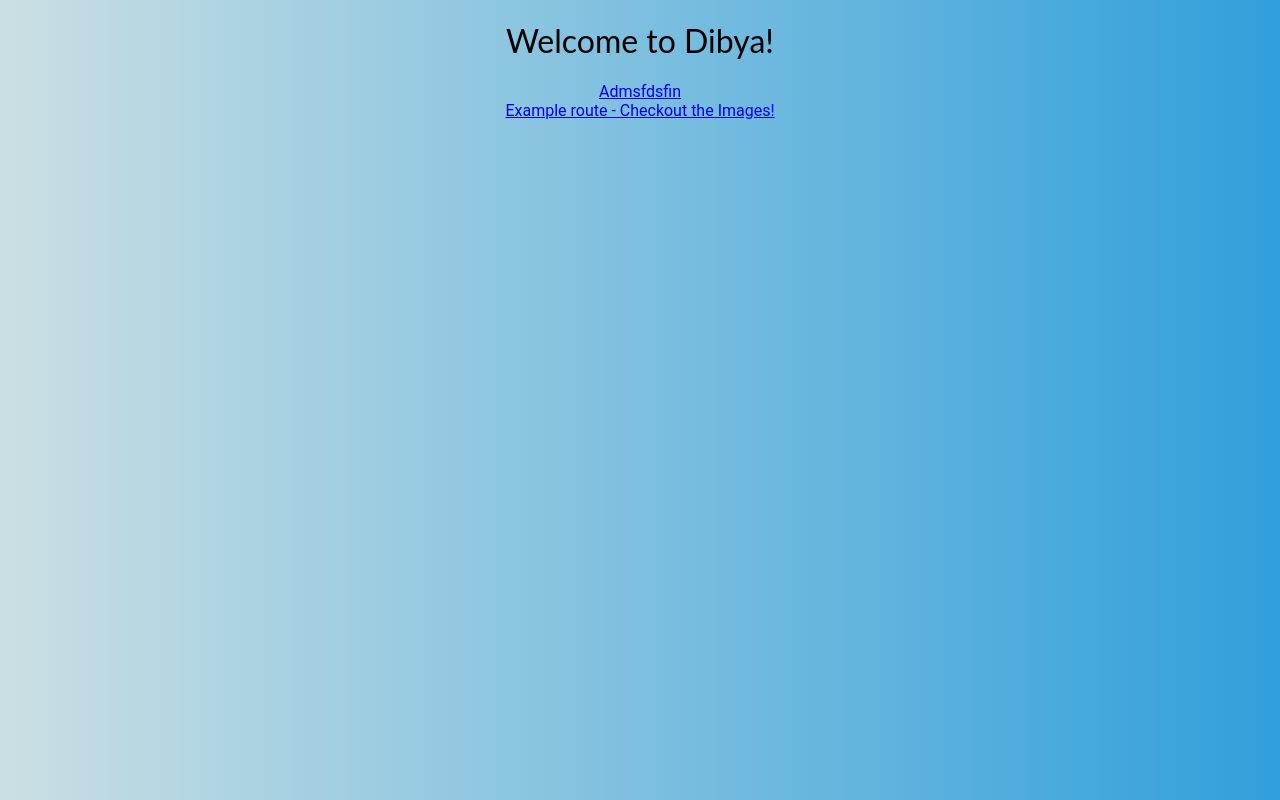
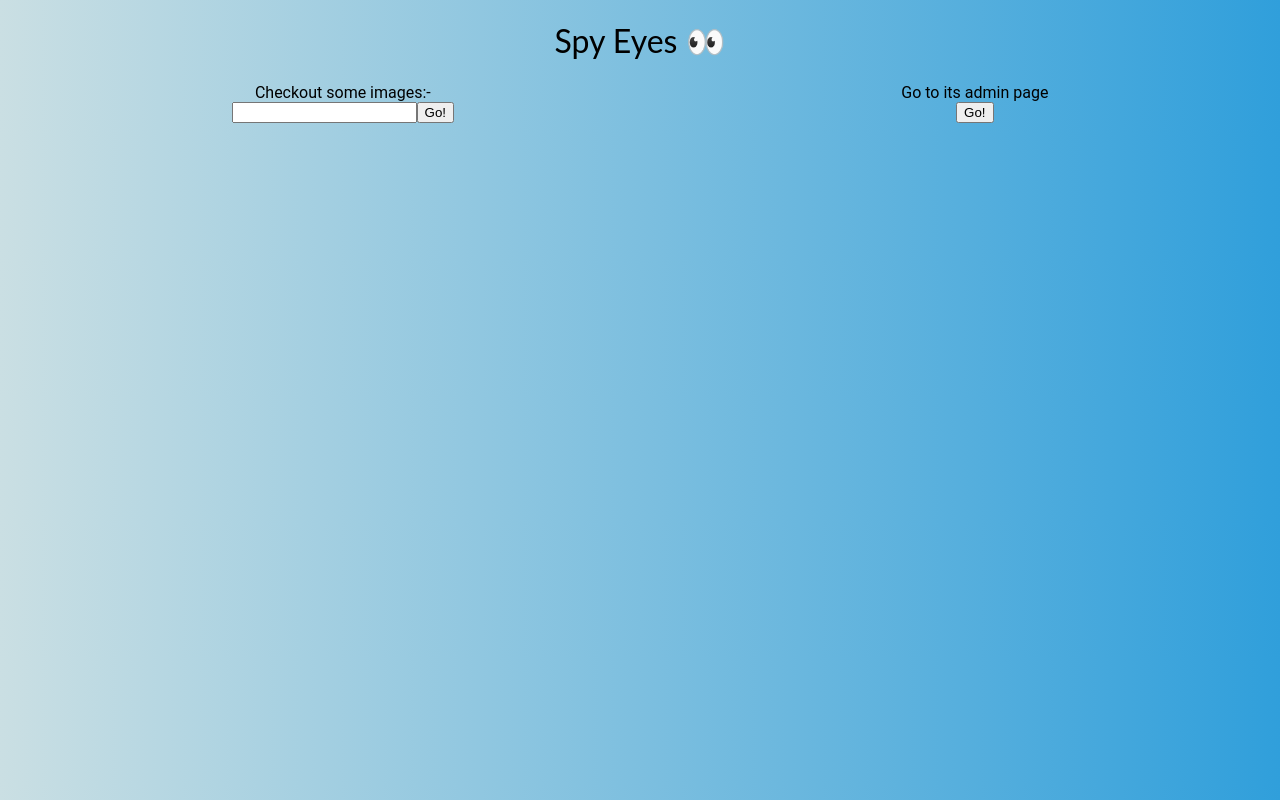
Before and after one commit to dibyadas/wecp-task, an Angular app: page / in a window 1280 px wide. Built offline with nearby package versions, Linux system fonts and the light colour scheme.

Commit message:
fixed routing in app

```diff
--- a/src/app/app.component.html
+++ b/src/app/app.component.html
@@ -1,9 +1,24 @@
 <!--The content below is only a placeholder and can be replaced.-->
 <div style="text-align:center">
   <h1>
-    Welcome to {{ title }}!
+    {{ title }}
   </h1>
-  <a routerLink="/admin" routerLinkActive="active">Admsfdsfin</a> <br>
-  <a routerLink="/netthis" routerLinkActive="active"> Example route - Checkout the Images!</a>
+  <!-- <a routerLink="/admin" routerLinkActive="active">Admsfdsfin</a> <br> -->
+  <!-- <a routerLink="/netthis" routerLinkActive="active"> </a> -->
+  <div id="foc">
+      <div>
+          Checkout some images:- <br>
+          <input #id type="text" name="id">
+          <button class="nav-item nav-link-edit" (click)="navig(id.value)" > Go! </button >
+      </div>
+
+      <div>
+           Go to its admin page <br>
+          <button class="nav-item nav-link-edit" (click)="toAdmin(id.value)" > Go! </button >
+      </div>
+  </div>
+
+
+
   <router-outlet></router-outlet>
 </div>
--- a/src/app/app.component.ts
+++ b/src/app/app.component.ts
@@ -1,4 +1,5 @@
 import { Component } from '@angular/core';
+import {Router} from "@angular/router";
 
 @Component({
   selector: 'app-root',
@@ -6,5 +7,17 @@ import { Component } from '@angular/core';
   styleUrls: ['./app.component.css']
 })
 export class AppComponent {
-  title = 'Dibya';
+  title = 'Spy Eyes 👀';
+
+  constructor(private router: Router){
+  }
+
+  navig(value) {
+    this.router.navigate([value]);
+  }
+
+  toAdmin(value){
+    this.router.navigate([value + "/admin"]);
+  }
+
 }
```
